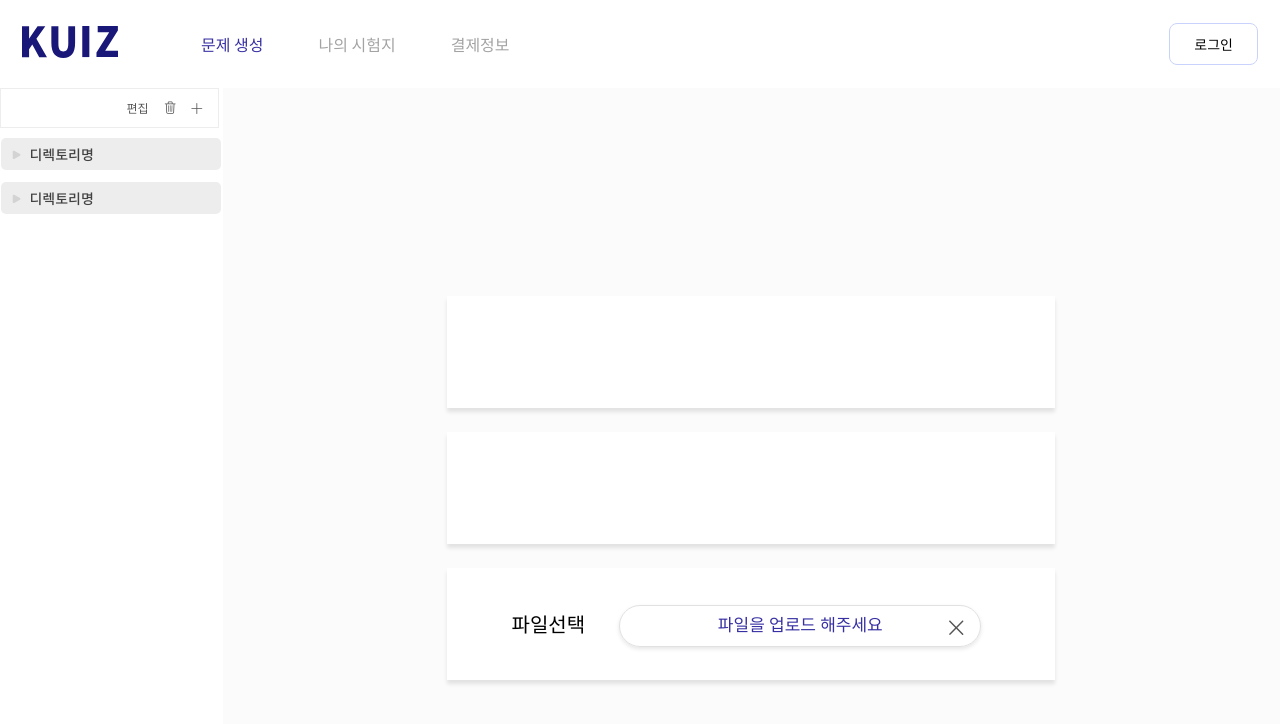
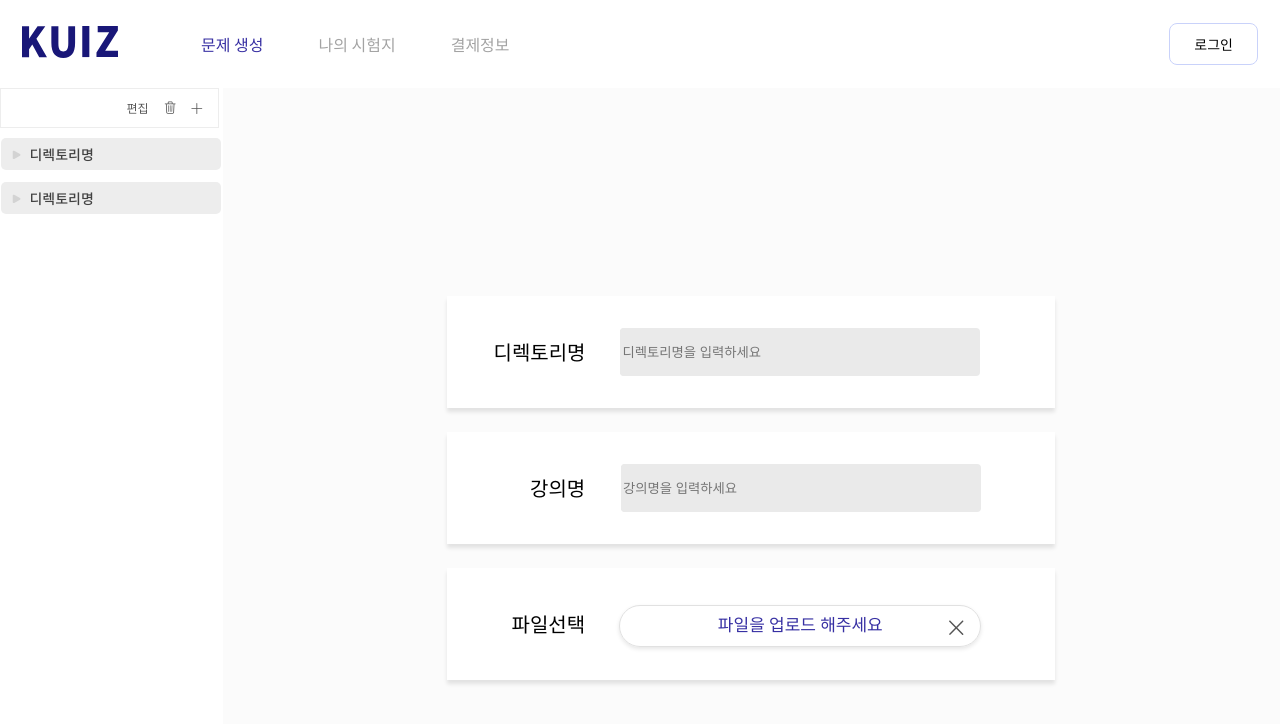
Before and after one commit to kuiz-project/minhoFront, a React (Create React App) app: page /upload in a window 1280 px wide. Shown: the top 724 px of the page. Built offline with nearby package versions, Linux system fonts and the light colour scheme.

Commit message:
[Modify] 문제생성 페이지의 바뀐 UI 적용 완료. input 태그 스타일 변경 및 footer 추가 필요

```diff
--- a/src/pages/Upload/Upload.js
+++ b/src/pages/Upload/Upload.js
@@ -11,6 +11,8 @@ import { useRecoilState } from "recoil";
 import { currentPdfUrl, currentFile } from "./../../recoil/atom";
 
 const Upload = () => {
+  const [directoryName, setDirectoryName] = useState("");
+  const [lectureName, setLectureName] = useState("");
   const [pdfUrl, setPdfUrl] = useRecoilState(currentPdfUrl);
   const [fileState, setFileState] = useRecoilState(currentFile);
 
@@ -114,14 +116,31 @@ const Upload = () => {
       <S.Wrapper>
         <S.LectureUploadWrapper>
           <S.LectureDirectoryWrapper>
+            <div className="diruploadtext">디렉토리명</div>
+            <div className="diruploadinput">
+            <input
+              value={directoryName}
+              style={{ width: '360px', height: '48px', border: 'none', borderRadius: '4px', background: '#EAEAEA' }}
+              onChange={(e) => setDirectoryName(e.target.value)}
+              placeholder="디렉토리명을 입력하세요"
+            />
+            </div>
 
           </S.LectureDirectoryWrapper>
           <S.LectureName>
+            <div className="lectureuploadtext">강의명</div>
+            <div className="lectureuploadinput">
+            <input
+              style={{ width: '360px', height: '48px', border: 'none', borderRadius: '4px', background: '#EAEAEA' }}
+              value={lectureName}
+              onChange={(e) => setLectureName(e.target.value)}
+              placeholder="강의명을 입력하세요"
+            />
+            </div>
 
           </S.LectureName>
           <S.FileUploadWrapper>
             <div className="fileuploadtext">파일선택</div>
-
             <S.UploadBox>
               <input
                 type="file"
--- a/src/pages/Upload/styles/index.js
+++ b/src/pages/Upload/styles/index.js
@@ -96,7 +96,10 @@ export const LectureUploadWrapper = styled.section`
   display: flex;
   flex-direction: column;
 `;
+
 export const LectureDirectoryWrapper = styled.div`
+  display:flex;
+  flex-direction:row;
   max-width: 608px;
   width: 100%;
   height: 112px;
@@ -104,9 +107,32 @@ max-width: 608px;
   padding: 24px 74px;
   box-shadow: 0px 4px 4px 0px rgba(0, 0, 0, 0.1);
   margin-bottom:24px;
+  .diruploadtext{
+    margin-top:17px;
+    margin-left:-28px;
+    width:100px;
+    margin-right: 27px;
+    height:15px;
+    color: #000;
+    font-family: Noto Sans KR;
+    font-size: 20px;
+    font-style: normal;
+    font-weight: 500;
+    line-height: normal;
+  }
+  .diruploadinput{
+    width: 350px;
+height: 48px;
+flex-shrink: 0;
+border-radius: 4px;
+background: #EAEAEA;
+margin-top:8px;
+  }
 `;
 
 export const LectureName = styled.div`
+display:flex;
+flex-direction:row;
   max-width: 608px;
   width: 100%;
   height: 112px;
@@ -114,6 +140,27 @@ max-width: 608px;
   padding: 24px 74px;
   box-shadow: 0px 4px 4px 0px rgba(0, 0, 0, 0.1);
   margin-bottom:24px;
+  .lectureuploadtext{
+    margin-top:17px;
+    margin-left:8.5px;
+    width:90px;
+    margin-right: 1px;
+    height:15px;
+    color: #000;
+  font-family: Noto Sans KR;
+  font-size: 20px;
+  font-style: normal;
+  font-weight: 500;
+  line-height: normal;
+  }
+  .lectureuploadinput{
+    width: 350px;
+height: 48px;
+flex-shrink: 0;
+border-radius: 4px;
+background: #EAEAEA;
+margin-top:8px;
+  }
 `;
 
 export const FileUploadWrapper = styled.div`
@@ -142,7 +189,6 @@ line-height: normal;
 
 export const UploadBox = styled.div`
   border-radius: 40px;
-
   border: 1px solid #E1E1E1;
   box-shadow: 0px 2px 4px 0px rgba(0, 0, 0, 0.10);
   display: flex;
@@ -152,7 +198,6 @@ box-shadow: 0px 2px 4px 0px rgba(0, 0, 0, 0.10);
   justify-content: center;
   align-items: center;
   position: relative;
-
   .hiddenInput {
     color: var(--Main_light, #3730A3);
     font-family: Noto Sans KR;
```
Lines whose indentation alone changed are shown as unchanged.
